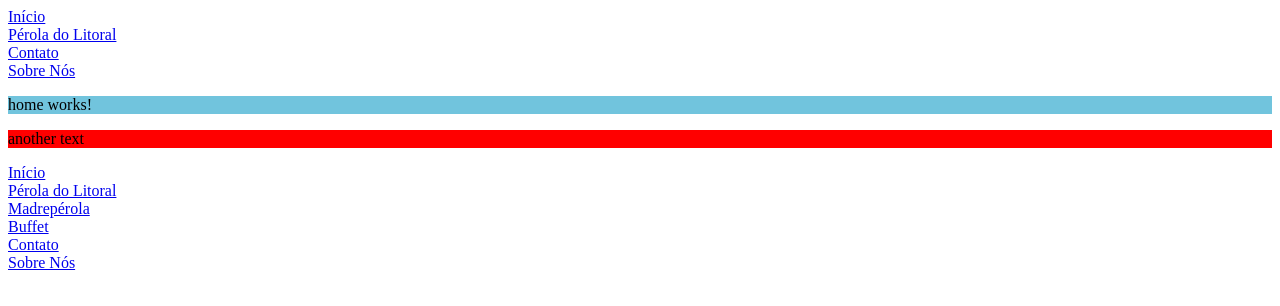
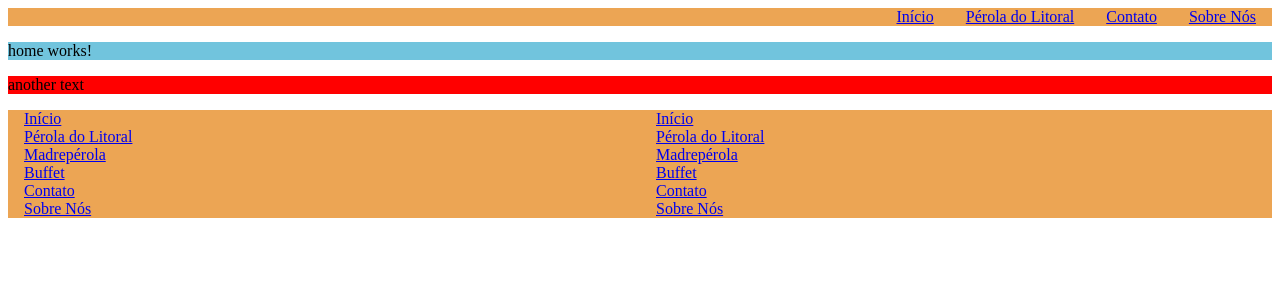
Before and after one commit to GSacata/perola-do-litoral, an Angular app in the folder frontend/: page / in a window 1280 px wide. Shown: the top 306 px of the page. Built offline with nearby package versions, Linux system fonts and the light colour scheme.

Commit message:
Adding some styles to header and footer.

```diff
--- a/frontend/src/app/footer/footer.component.html
+++ b/frontend/src/app/footer/footer.component.html
@@ -1,4 +1,5 @@
 <div class="footer">
+    <div class="footer-column">
         <a routerLink="/">Início</a><br>
         <a routerLink="/restaurante" routerLinkActive="active" ariaCurrentWhenActive="page">Pérola do Litoral</a><br>
         <a routerLink="/bar" routerLinkActive="active" ariaCurrentWhenActive="page">Madrepérola</a><br>
@@ -6,3 +7,12 @@
         <a routerLink="/contato" routerLinkActive="active" ariaCurrentWhenActive="page">Contato</a><br>
         <a routerLink="/sobre-nos" routerLinkActive="active" ariaCurrentWhenActive="page">Sobre Nós</a><br>
     </div>
+    <div class="footer-column">
+        <a routerLink="/">Início</a><br>
+        <a routerLink="/restaurante" routerLinkActive="active" ariaCurrentWhenActive="page">Pérola do Litoral</a><br>
+        <a routerLink="/bar" routerLinkActive="active" ariaCurrentWhenActive="page">Madrepérola</a><br>
+        <a routerLink="/buffet" routerLinkActive="active" ariaCurrentWhenActive="page">Buffet</a><br>
+        <a routerLink="/contato" routerLinkActive="active" ariaCurrentWhenActive="page">Contato</a><br>
+        <a routerLink="/sobre-nos" routerLinkActive="active" ariaCurrentWhenActive="page">Sobre Nós</a><br>
+    </div>
+</div>
--- a/frontend/src/app/footer/footer.component.scss
+++ b/frontend/src/app/footer/footer.component.scss
@@ -0,0 +1,16 @@
+@import "../../styles.scss";
+
+.footer {
+    width: 100%;
+    background-color: $madrep-primary-color;
+    display: flex;
+
+    &-column {
+        width: 50%;
+
+        a {
+            padding: 0 1rem;
+        }
+    }
+
+}
--- a/frontend/src/app/header/header.component.html
+++ b/frontend/src/app/header/header.component.html
@@ -1,6 +1,8 @@
 <div class="header">
-    <a routerLink="/">Início</a><br>
-    <a routerLink="/restaurante" routerLinkActive="active" ariaCurrentWhenActive="page">Pérola do Litoral</a><br>
-    <a routerLink="/contato" routerLinkActive="active" ariaCurrentWhenActive="page">Contato</a><br>
-    <a routerLink="/admin">Sobre Nós</a><br>
+    <div class="header-menu">
+        <a routerLink="/">Início</a><br>
+        <a routerLink="/restaurante" routerLinkActive="active" ariaCurrentWhenActive="page">Pérola do Litoral</a><br>
+        <a routerLink="/contato" routerLinkActive="active" ariaCurrentWhenActive="page">Contato</a><br>
+        <a routerLink="/admin">Sobre Nós</a><br>
+    </div>
 </div>
--- a/frontend/src/app/header/header.component.scss
+++ b/frontend/src/app/header/header.component.scss
@@ -0,0 +1,17 @@
+@import "../../styles.scss";
+
+.header {
+    width: 100%;
+    background-color: $madrep-primary-color;
+    display: flex;
+
+    &-menu {
+        display: flex;
+        margin-left: auto;
+        flex-direction: row;
+    }
+
+    a {
+        padding: 0 1rem;
+    }
+}
--- a/frontend/src/app/home/home.component.scss
+++ b/frontend/src/app/home/home.component.scss
@@ -1,5 +1,5 @@
 @import "../../styles.scss";
 
 .test-class {
-    background-color: $primary-color;
+    background-color: $perola-primary-color;
 }
--- a/frontend/src/styles.scss
+++ b/frontend/src/styles.scss
@@ -1,5 +1,6 @@
 /* You can add global styles to this file, and also import other style files */
-$primary-color: #71c4dd;
+$perola-primary-color: #71c4dd;
+$madrep-primary-color: #eca554;
 
 .another-test-class {
     background-color: red;
```
Lines whose indentation alone changed are shown as unchanged.
